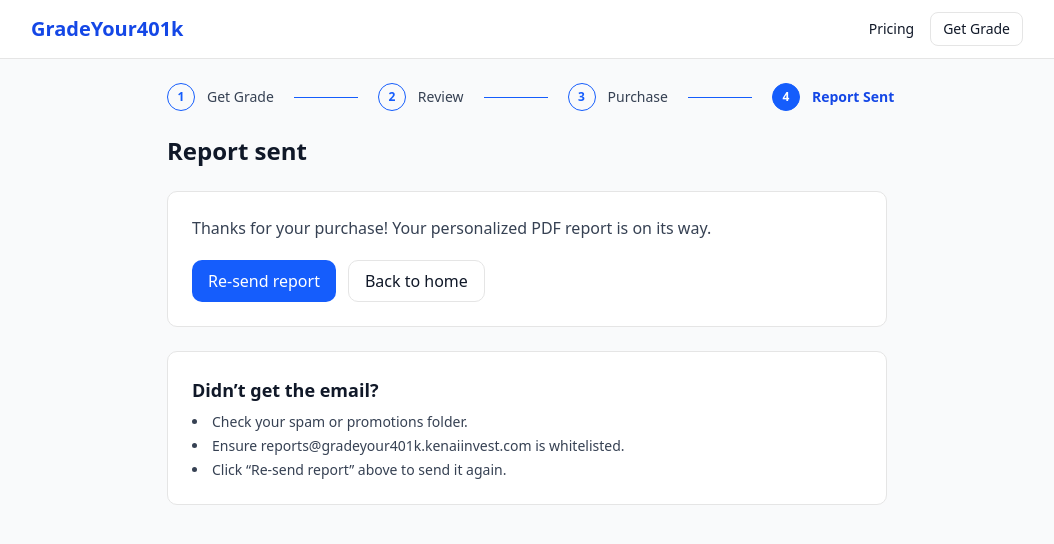
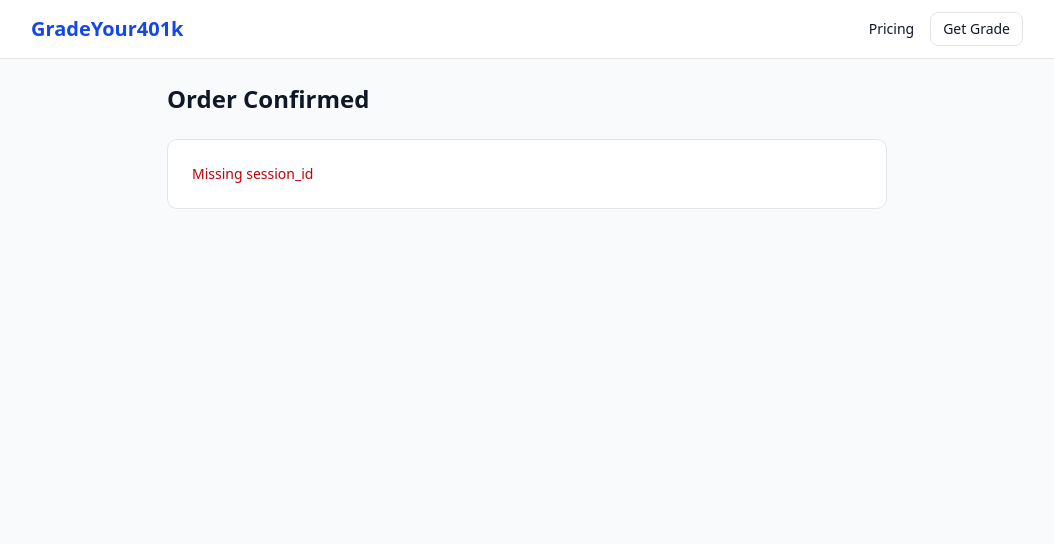
Before and after one commit to rremling/gradeyour401k, a Next.js app: page /success in a window 1280 px wide. Shown: the top 544 px of the page, without its empty margins (113-1167 px from the left). Built offline with nearby package versions, Linux system fonts and the light colour scheme.

Commit message:
Update SuccessClient.tsx

```diff
--- a/src/app/success/SuccessClient.tsx
+++ b/src/app/success/SuccessClient.tsx
@@ -3,167 +3,181 @@
 
 import { useEffect, useState } from "react";
 import { useSearchParams } from "next/navigation";
-import Link from "next/link";
 
-// ---- Stepper ----
-function Stepper({ current = 4 }: { current?: 1 | 2 | 3 | 4 }) {
-  const steps = [
-    { n: 1, label: "Get Grade" },
-    { n: 2, label: "Review" },
-    { n: 3, label: "Purchase" },
-    { n: 4, label: "Report Sent" },
-  ] as const;
-
-  return (
-    <div className="w-full">
-      <ol className="flex items-center gap-3 text-sm">
-        {steps.map((s, idx) => {
-          const isActive = s.n === current;
-          const isComplete = s.n < current;
-          return (
-            <li key={s.n} className="flex items-center gap-3">
-              <div
-                className={[
-                  "flex h-7 w-7 items-center justify-center rounded-full border text-xs font-semibold",
-                  isActive
-                    ? "border-blue-600 bg-blue-600 text-white"
-                    : isComplete
-                    ? "border-blue-600 text-blue-600"
-                    : "border-gray-300 text-gray-600",
-                ].join(" ")}
-              >
-                {s.n}
-              </div>
-              <span
-                className={[
-                  "whitespace-nowrap",
-                  isActive ? "font-semibold text-blue-700" : "text-gray-700",
-                ].join(" ")}
-              >
-                {s.label}
-              </span>
-              {idx < steps.length - 1 && (
-                <div
-                  className={[
-                    "mx-2 h-px w-10 md:w-16",
-                    isComplete ? "bg-blue-600" : "bg-gray-300",
-                  ].join(" ")}
-                />
-              )}
-            </li>
-          );
-        })}
-      </ol>
-    </div>
-  );
-}
+type State =
+  | { kind: "idle" }
+  | { kind: "working" }
+  | { kind: "needEmail" }
+  | { kind: "done" }
+  | { kind: "error"; message: string };
 
 export default function SuccessClient() {
   const sp = useSearchParams();
-  const [resending, setResending] = useState(false);
-  const [msg, setMsg] = useState<string | null>(null);
+  const [state, setState] = useState<State>({ kind: "idle" });
+  const [email, setEmail] = useState("");
 
-  const email = sp.get("email") || "";
-  const orderId = sp.get("orderId") || "";
-  const [previewId, setPreviewId] = useState<string | null>(null);
+  const sessionId = sp.get("session_id") || "";
 
   useEffect(() => {
-    if (typeof window === "undefined") return;
-    const id = localStorage.getItem("gy4k_preview_id");
-    setPreviewId(id || null);
-  }, []);
+    let cancelled = false;
 
-  async function resend() {
-    setMsg(null);
+    async function run() {
+      if (!sessionId) {
+        setState({ kind: "error", message: "Missing session_id" });
+        return;
+      }
+      setState({ kind: "working" });
+
       try {
-      setResending(true);
         const res = await fetch("/api/report/generate-and-email", {
           method: "POST",
           headers: { "Content-Type": "application/json" },
-        body: JSON.stringify({
-          // Prefer server-side lookup by orderId/email; previewId is a fallback
-          previewId: previewId || undefined,
-          email: email || undefined,
-          force: true,
-        }),
+          body: JSON.stringify({ session_id: sessionId }),
         });
-      const data = await res.json();
+
+        // route returns JSON; handle non-JSON defensively
+        let data: any = null;
+        try {
+          data = await res.json();
+        } catch {
+          data = null;
+        }
+
         if (!res.ok) {
-        setMsg(data?.error || "Resend failed. Please try again.");
+          setState({
+            kind: "error",
+            message: data?.error || "Could not finalize your order.",
+          });
+          return;
+        }
+
+        if (data?.needEmail) {
+          // Order exists but no email captured; show capture form
+          setState({ kind: "needEmail" });
+          return;
+        }
+
+        if (data?.ok) {
+          setState({ kind: "done" });
+          return;
+        }
+
+        setState({
+          kind: "error",
+          message: data?.error || "Unexpected response. Please try again.",
+        });
+      } catch (e: any) {
+        setState({
+          kind: "error",
+          message: e?.message || "Network error while finalizing.",
+        });
+      }
+    }
+
+    run();
+    return () => {
+      cancelled = true;
+    };
+  }, [sessionId]);
+
+  async function submitEmail(e: React.FormEvent) {
+    e.preventDefault();
+    if (!email || !sessionId) return;
+
+    try {
+      // Save email to order, then re-run generate-and-email
+      const res1 = await fetch("/api/order/finalize", {
+        method: "POST",
+        headers: { "Content-Type": "application/json" },
+        body: JSON.stringify({ session_id: sessionId, email }),
+      });
+      const d1 = await res1.json();
+      if (!res1.ok || !d1?.ok) {
+        setState({
+          kind: "error",
+          message: d1?.error || "Could not save email.",
+        });
+        return;
+      }
+
+      const res2 = await fetch("/api/report/generate-and-email", {
+        method: "POST",
+        headers: { "Content-Type": "application/json" },
+        body: JSON.stringify({ session_id: sessionId }),
+      });
+      const d2 = await res2.json();
+      if (res2.ok && d2?.ok) {
+        setState({ kind: "done" });
       } else {
-        setMsg("Report re-sent! Check your inbox in a moment.");
+        setState({
+          kind: "error",
+          message: d2?.error || "Could not send your report.",
+        });
       }
     } catch (e: any) {
-      setMsg(e?.message || "Resend failed.");
-    } finally {
-      setResending(false);
+      setState({
+        kind: "error",
+        message: e?.message || "Network error while saving email.",
+      });
     }
   }
 
   return (
     <main className="mx-auto max-w-3xl p-6 space-y-6">
-      {/* Progress / flow */}
-      <Stepper current={4} />
+      <h1 className="text-2xl font-bold">Order Confirmed</h1>
 
-      <h1 className="text-2xl font-bold">Report sent</h1>
+      {state.kind === "working" && (
+        <div className="rounded-lg border p-6 bg-white text-sm text-gray-700">
+          We’re preparing your PDF report…
+        </div>
+      )}
 
+      {state.kind === "needEmail" && (
         <div className="rounded-lg border p-6 bg-white space-y-3">
-        <p className="text-gray-700">
-          Thanks for your purchase! Your personalized PDF report is on its way
-          {email ? (
-            <>
-              {" "}
-              to <span className="font-medium">{email}</span>.
-            </>
-          ) : (
-            "."
+          <p className="text-sm text-gray-700">
+            We didn’t receive your email from Checkout. Enter it below and we’ll send your report.
+          </p>
+          <form onSubmit={submitEmail} className="flex gap-2">
+            <input
+              type="email"
+              required
+              className="border rounded-md p-2 flex-1"
+              placeholder="you@example.com"
+              value={email}
+              onChange={(e) => setEmail(e.target.value)}
+            />
+            <button
+              type="submit"
+              className="rounded-md bg-blue-600 text-white px-4 py-2 hover:bg-blue-700"
+            >
+              Send my report
+            </button>
+          </form>
+        </div>
       )}
-        </p>
-        {orderId && (
-          <p className="text-sm text-gray-600">Order ID: {orderId}</p>
+
+      {state.kind === "done" && (
+        <div className="rounded-lg border p-6 bg-white text-sm text-green-700">
+          Your report has been emailed. Check your inbox!
+        </div>
       )}
-        <div className="flex gap-3 pt-2">
-          <button
-            onClick={resend}
-            disabled={resending}
-            className="rounded-lg bg-blue-600 text-white px-4 py-2 hover:bg-blue-700 disabled:opacity-50"
-          >
-            {resending ? "Re-sending…" : "Re-send report"}
-          </button>
-          <Link
-            href="/"
-            className="inline-block rounded-lg border px-4 py-2 hover:bg-gray-50"
-          >
-            Back to home
-          </Link>
+
+      {state.kind === "error" && (
+        <div className="rounded-lg border p-6 bg-white text-sm text-red-700">
+          {state.message}
+          {!!sessionId && (
+            <div className="mt-2 text-xs text-gray-500">
+              (Session: <code className="font-mono">{sessionId}</code>)
             </div>
-        {msg && (
-          <p
-            className={`text-sm ${
-              msg.toLowerCase().includes("sent")
-                ? "text-green-700"
-                : "text-red-700"
-            }`}
-          >
-            {msg}
-          </p>
           )}
         </div>
+      )}
 
-      <section className="rounded-lg border p-6 bg-white space-y-2">
-        <h2 className="text-lg font-semibold">Didn’t get the email?</h2>
-        <ul className="list-disc list-inside text-sm text-gray-700 space-y-1">
-          <li>Check your spam or promotions folder.</li>
-          <li>
-            Ensure{" "}
-            <span className="font-mono">
-              reports@gradeyour401k.kenaiinvest.com
-            </span>{" "}
-            is whitelisted.
-          </li>
-          <li>Click “Re-send report” above to send it again.</li>
-        </ul>
-      </section>
+      {state.kind === "idle" && (
+        <div className="rounded-lg border p-6 bg-white text-sm text-gray-700">
+          Finalizing your order…
+        </div>
+      )}
     </main>
   );
 }
```
Lines whose indentation alone changed are shown as unchanged.
